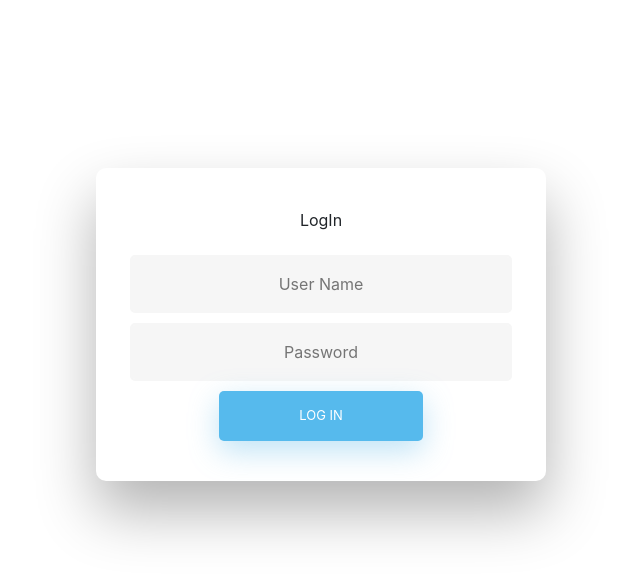
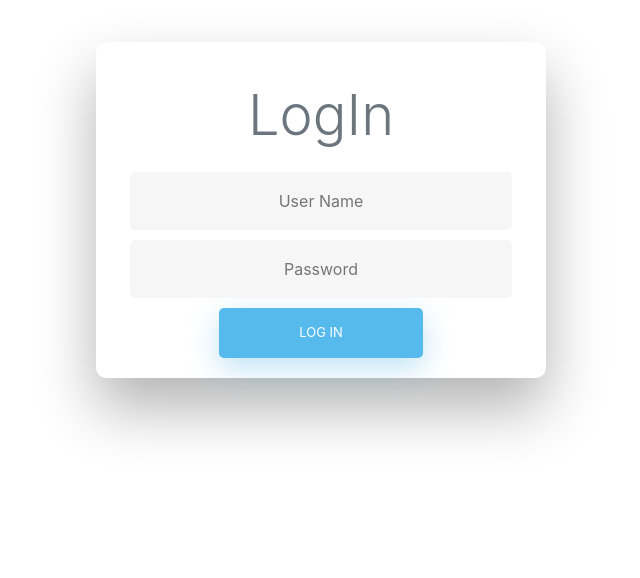
Before and after one commit to anilsagart/AngularWebTemplate, an Angular app in the folder AngularDashboard/: page / in a window 1280 px wide. Shown: the part 108-686 px from the top of the page, without its empty margins (319-959 px from the left). Built offline with nearby package versions, Linux system fonts and the light colour scheme.

Commit message:
Linking HTML Template with Functional Script - Data and Event Binding

```diff
--- a/AngularDashboard/src/app/login/login.component.css
+++ b/AngularDashboard/src/app/login/login.component.css
@@ -26,7 +26,7 @@
     align-items: center;
     flex-direction: column;
     justify-content: center;
-    margin-top: 20%;
+    margin-top: 130px;
     width: 100%;
     min-height: 100%;
     padding: 20px;
@@ -136,8 +136,39 @@
     color: #cccccc;
   }
 
+  button.btn.btn-primary{
+    background-color: #56baed;
+    border: none;
+    color: white;
+    padding: 15px 80px;
+    text-align: center;
+    text-decoration: none;
+    display: inline-block;
+    text-transform: uppercase;
+    font-size: 13px;
+    box-shadow: 0 10px 30px 0 rgba(95,186,233,0.4);
+    border-radius: 5px 5px 5px 5px;
+    margin: 5px 20px 20px 20px;
+    -webkit-transition: all 0.3s ease-in-out;
+    transition: all 0.3s ease-in-out;
+  }
 
-
+  input#password {
+    background-color: #f6f6f6;
+    border: none;
+    color: #0d0d0d;
+    padding: 15px 32px;
+    text-align: center;
+    text-decoration: none;
+    display: inline-block;
+    font-size: 16px;
+    margin: 5px;
+    width: 85%;
+    border: 2px solid #f6f6f6;
+    -webkit-transition: all 0.5s ease-in-out;
+    transition: all 0.5s ease-in-out;
+    border-radius: 5px 5px 5px 5px;
+}
   /* ANIMATIONS */
 
   /* Simple CSS3 Fade-in-down Animation */
--- a/AngularDashboard/src/app/login/login.component.html
+++ b/AngularDashboard/src/app/login/login.component.html
@@ -1,12 +1,15 @@
 <div class="wrapper fadeInDown">
     <div id="formContent">
         <div class="fadeIn first">
-            <label>LogIn</label>
+            <label class="text-muted display-4">LogIn</label>
         </div>
         <form>
-            <input type="text" id="login" class="fadeIn second" name="login" placeholder="User Name">
-            <input type="text" id="password" class="fadeIn third" name="login" placeholder="Password">
-            <input type="submit" class="fadeIn fourth" value="Log In">
+            <input value={{userName}} (keyup)="getUserName($event)" type="text" id="login" class="fadeIn second"
+                name="login" placeholder="User Name">
+            <input value={{password}} (keyup)="getPassword($event)" type="password" id="password" class="fadeIn third"
+                name="login" placeholder="Password">
+            <button class="fadeIn fourth" type="button" class="btn btn-primary" (click)="onLogin()">Log
+                In</button>
         </form>
 
     </div>
--- a/AngularDashboard/src/app/login/login.component.ts
+++ b/AngularDashboard/src/app/login/login.component.ts
@@ -7,9 +7,28 @@ import { Component, OnInit } from '@angular/core';
 })
 export class LoginComponent implements OnInit {
 
+  // variables which holds the data
+  userName: String;
+  password: String;
+
   constructor() { }
 
   ngOnInit(): void {
   }
 
+  // function which is linked to the login button
+  onLogin(): void {
+    alert("logged in:" + " User Name is : " + this.userName + " Password is : " + this.password);
+  }
+
+  // function which updates username value on key press
+  getUserName($event: Event) {
+    this.userName = (event.target as HTMLInputElement).value;
+  }
+
+  // function which updates password value on key press
+  getPassword($event: Event) {
+    this.password = (event.target as HTMLInputElement).value;
+  }
+
 }
```
Also changed, not shown: 1 other file (tests, documents, lock files or other folders).
